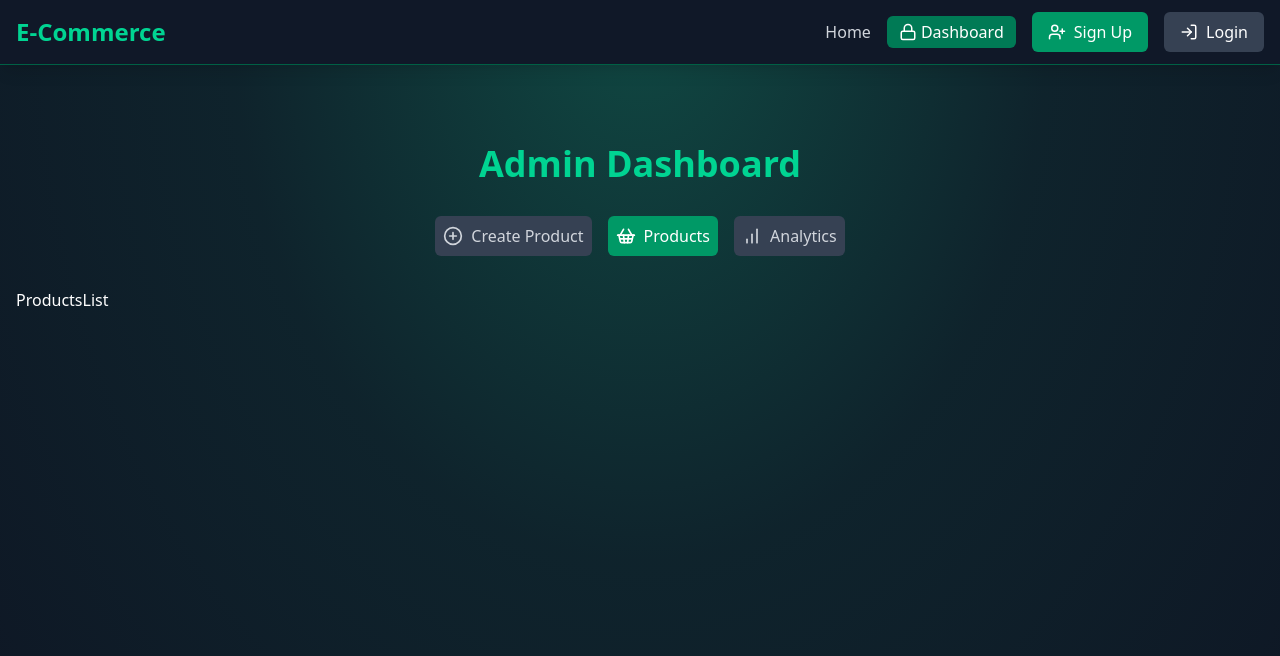
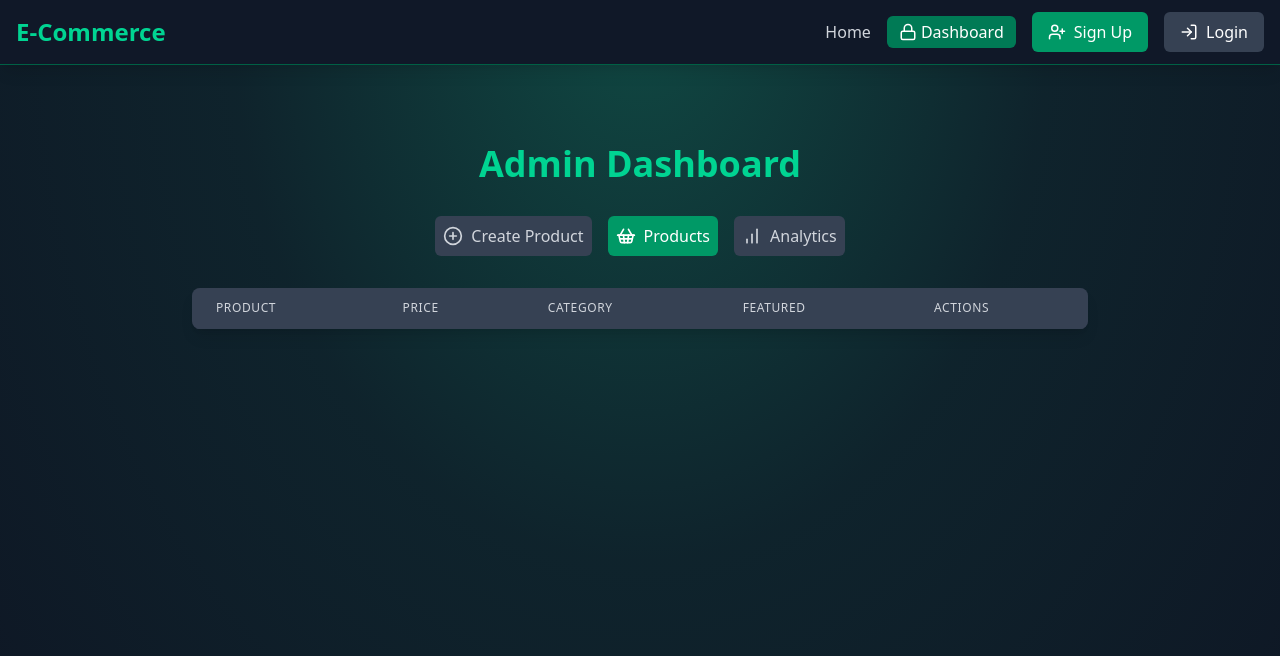
Before and after one commit to Sourasish01/MERN_ECom, a Next.js app in the folder frontend/: page /secret-dashboard in a window 1280 px wide. Both pictures are taken after a click on the button "Products". Shown: the top 656 px of the page. Built offline with nearby package versions, Linux system fonts and the light colour scheme.

Commit message:
secret-dashboard/admin page : page.jsx updated ...for auto triggering fetching products function ; ProductList tab base ui done

```diff
--- a/frontend/src/components/ProductsList.jsx
+++ b/frontend/src/components/ProductsList.jsx
@@ -1,11 +1,105 @@
 'use client';
 
-import React from 'react'
+import { motion } from "framer-motion";
+import { Trash, Star } from "lucide-react";
+// import { useProductStore } from "../stores/useProductStore"; will use later when we have the store set up
 
 const ProductsList = () => {
-  return (
-    <div>ProductsList</div>
-  )
-}
+	//const { deleteProduct, toggleFeaturedProduct, products } = useProductStore();
+  // // we will get the products that were fetched after the call from the admin page..
 
-export default ProductsList
+	//console.log("products", products); // Logs products for debugging.
+
+	return (
+		<motion.div
+			className='bg-gray-800 shadow-lg rounded-lg overflow-hidden max-w-4xl mx-auto'
+			initial={{ opacity: 0, y: 20 }}
+			animate={{ opacity: 1, y: 0 }}
+			transition={{ duration: 0.8 }}
+		>
+			<table className=' min-w-full divide-y divide-gray-700'>
+				<thead className='bg-gray-700'>
+					<tr>
+						<th
+							scope='col'
+							className='px-6 py-3 text-left text-xs font-medium text-gray-300 uppercase tracking-wider'
+						>
+							Product
+						</th>
+						<th
+							scope='col'
+							className='px-6 py-3 text-left text-xs font-medium text-gray-300 uppercase tracking-wider'
+						>
+							Price
+						</th>
+						<th
+							scope='col'
+							className='px-6 py-3 text-left text-xs font-medium text-gray-300 uppercase tracking-wider'
+						>
+							Category
+						</th>
+
+						<th
+							scope='col'
+							className='px-6 py-3 text-left text-xs font-medium text-gray-300 uppercase tracking-wider'
+						>
+							Featured
+						</th>
+						<th
+							scope='col'
+							className='px-6 py-3 text-left text-xs font-medium text-gray-300 uppercase tracking-wider'
+						>
+							Actions
+						</th>
+					</tr>
+				</thead>
+
+				<tbody className='bg-gray-800 divide-y divide-gray-700'>
+{/*				{products?.map((product) => (
+						<tr key={product._id} className='hover:bg-gray-700'>
+							<td className='px-6 py-4 whitespace-nowrap'>
+								<div className='flex items-center'>
+									<div className='flex-shrink-0 h-10 w-10'>
+										<img
+											className='h-10 w-10 rounded-full object-cover'
+											src={product.image}
+											alt={product.name}
+										/>
+									</div>
+									<div className='ml-4'>
+										<div className='text-sm font-medium text-white'>{product.name}</div>
+									</div>
+								</div>
+							</td>
+							<td className='px-6 py-4 whitespace-nowrap'>
+								<div className='text-sm text-gray-300'>${product.price.toFixed(2)}</div>
+							</td>
+							<td className='px-6 py-4 whitespace-nowrap'>
+								<div className='text-sm text-gray-300'>{product.category}</div>
+							</td>
+							<td className='px-6 py-4 whitespace-nowrap'>
+								<button
+									//onClick={() => toggleFeaturedProduct(product._id)}
+									className={`p-1 rounded-full ${
+										product.isFeatured ? "bg-yellow-400 text-gray-900" : "bg-gray-600 text-gray-300"
+									} hover:bg-yellow-500 transition-colors duration-200`}
+								>
+									<Star className='h-5 w-5' />
+								</button>
+							</td>
+							<td className='px-6 py-4 whitespace-nowrap text-sm font-medium'>
+								<button
+									//onClick={() => deleteProduct(product._id)}
+									className='text-red-400 hover:text-red-300'
+								>
+									<Trash className='h-5 w-5' />
+								</button>
+							</td>
+						</tr>
+					))}
+*/}			</tbody>
+			</table>
+		</motion.div>
+	);
+};
+export default ProductsList;
```
Also changed, not shown: frontend/src/app/secret-dashboard/page.jsx (+18 -0 lines).
